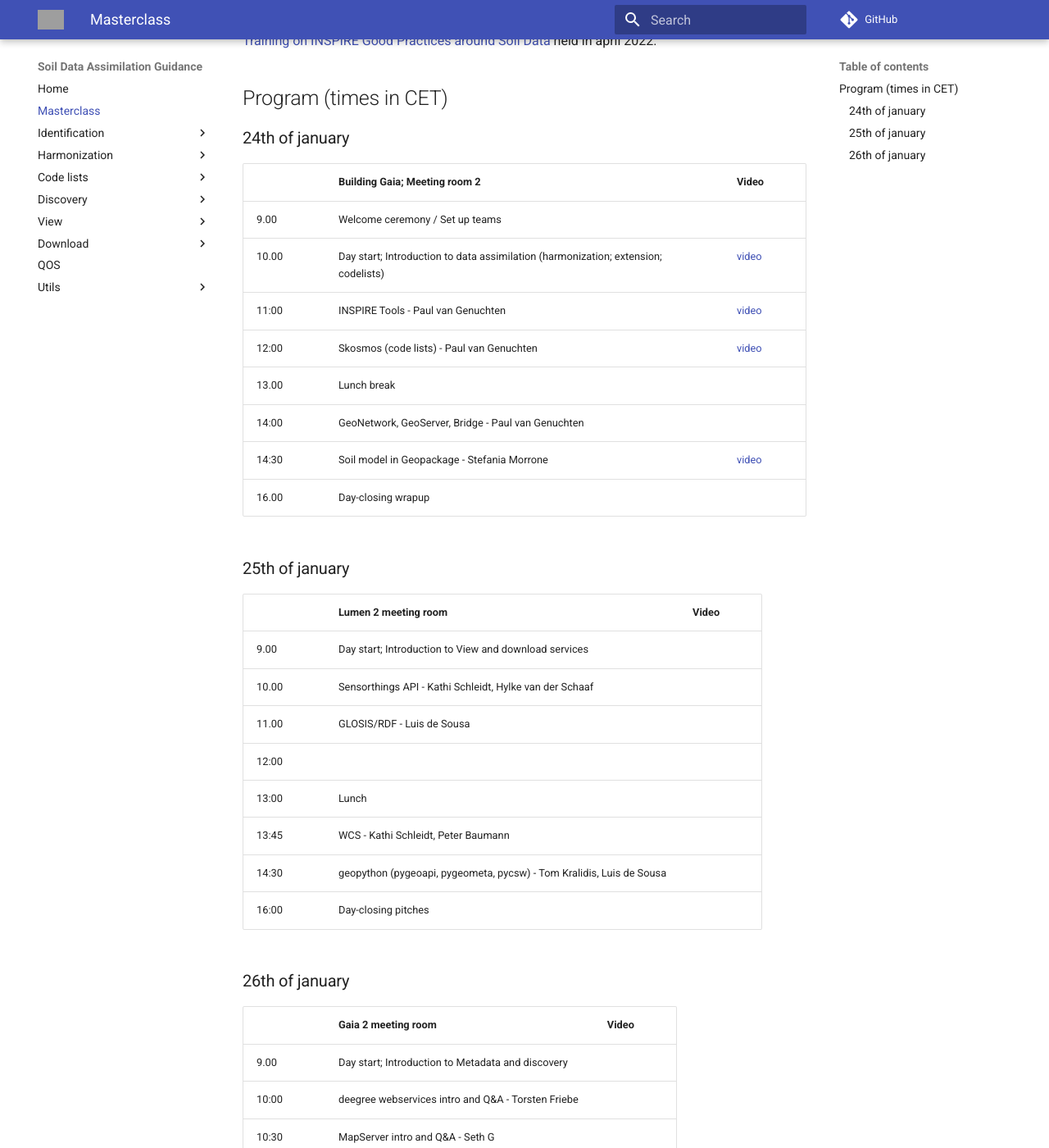
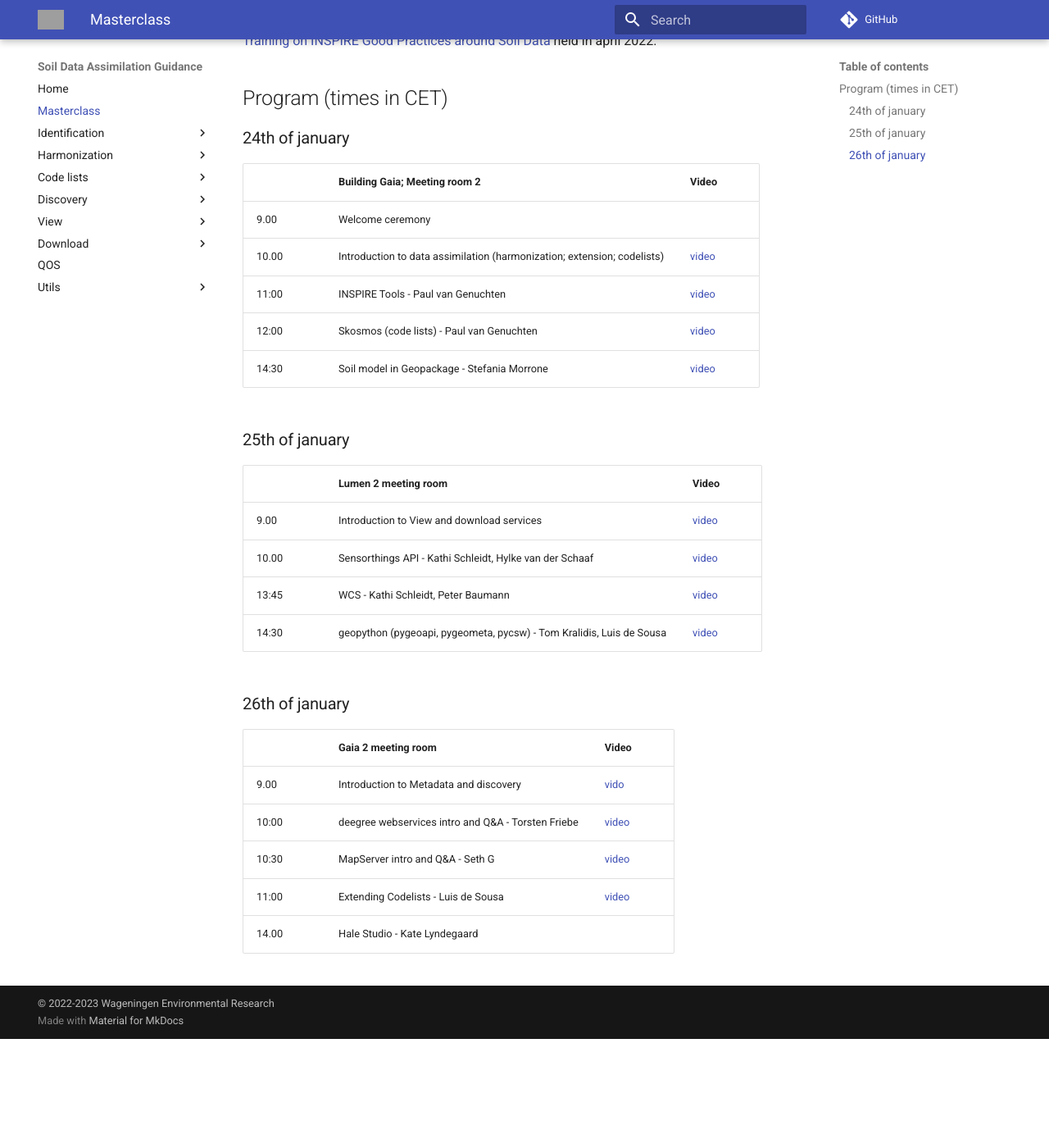
Before and after one commit to ejpsoil/soildata-assimilation-guidance, an MkDocs documentation site: the page built from docs/masterclass/index.md, in a window 1280 px wide and 1400 px high, scrolled down 194 px. Shown: the whole window at 82% size. Built offline with MkDocs 1.6.1 and Material for MkDocs 9.7.7, drawn with Linux system fonts in a browser that asks for light colours; comment, search, counter and statistics services are not loaded; after the commit the page ends 1461 px from its top, so only the background shows below that; some of the changed text lies outside the part shown; grey boxes are pictures that could not be loaded.

Commit message:
update video links

```diff
--- a/docs/masterclass/index.md
+++ b/docs/masterclass/index.md
@@ -10,38 +10,29 @@ the [Training on INSPIRE Good Practices around Soil Data](./edition-2022.md) hel
 
 |  | Building Gaia; Meeting room 2 | Video |
 | --- | --- | --- |
-| 9.00 | Welcome ceremony / Set up teams |  |
-| 10.00 | Day start; Introduction to data assimilation (harmonization; extension; codelists) | [video](https://wur.yuja.com/V/Video?v=430847&node=1937918&a=83533229&autoplay=1) |
+| 9.00 | Welcome ceremony |  |
+| 10.00 | Introduction to data assimilation (harmonization; extension; codelists) | [video](https://wur.yuja.com/V/Video?v=430847&node=1937918&a=83533229&autoplay=1) |
 | 11:00 | INSPIRE Tools - Paul van Genuchten | [video](https://wur.yuja.com/V/Video?v=430878&node=1938063&a=187273784&autoplay=1) |
 | 12:00 | Skosmos (code lists) - Paul van Genuchten | [video](https://wur.yuja.com/V/Video?v=430881&node=1938074&a=143339043&autoplay=1) |
-| 13.00 | Lunch break |  |
-| 14:00 | GeoNetwork, GeoServer, Bridge - Paul van Genuchten |  |
 | 14:30 | Soil model in Geopackage - Stefania Morrone  | [video](https://wur.yuja.com/V/Video?v=430869&node=1938006&a=184498297&autoplay=1) |
-| 16.00 | Day-closing wrapup |  |
+
 
 ### 25th of january
 
 | | Lumen 2 meeting room |Video |
 | --- | --- | --- |
-| 9.00 | Day start; Introduction to View and download services | |
-| 10.00 | Sensorthings API - Kathi Schleidt, Hylke van der Schaaf | |
-| 11.00 | GLOSIS/RDF - Luis de Sousa |  |
-| 12:00 | | |
-| 13:00 | Lunch | |
-| 13:45 | WCS - Kathi Schleidt, Peter Baumann | |
-| 14:30 | geopython (pygeoapi, pygeometa, pycsw) - Tom Kralidis, Luis de Sousa |   |
-| 16:00 | Day-closing pitches |  |
+| 9.00 | Introduction to View and download services | [video](https://wur.yuja.com/v/ejp-sda-view-download) |
+| 10.00 | Sensorthings API - Kathi Schleidt, Hylke van der Schaaf | [video](https://wur.yuja.com/v/ejp-sda-sta) |
+| 13:45 | WCS - Kathi Schleidt, Peter Baumann | [video](https://wur.yuja.com/v/ejp-sda-wcs) |
+| 14:30 | geopython (pygeoapi, pygeometa, pycsw) - Tom Kralidis, Luis de Sousa | [video](https://wur.yuja.com/v/ejp-sda-geopython)  |
+
 
 ### 26th of january
 
 | | Gaia 2 meeting room | Video |
 | --- | --- | ---|
-| 9.00 | Day start; Introduction to Metadata and discovery |  |
-| 10:00 | deegree webservices intro and Q&A - Torsten Friebe |  |
-| 10:30 | MapServer intro and Q&A - Seth G |  |
-| 11:00 | A pythonic metadata workflow - Paul van Genuchten |   |
-| 12:00 | STA-WCS Q&A - Kathi Schleidt | |
-| 13.00 | Lunch | |
+| 9.00 | Introduction to Metadata and discovery | [vido](https://wur.yuja.com/v/ejp-sda-metadata) |
+| 10:00 | deegree webservices intro and Q&A - Torsten Friebe | [video](https://wur.yuja.com/v/ejp-sda-deegree) |
+| 10:30 | MapServer intro and Q&A - Seth G | [video](https://wur.yuja.com/v/ejp-sda-mapserver) |
+| 11:00 | Extending Codelists - Luis de Sousa | [video](https://wur.yuja.com/v/ejp-sda-codelists)  |
 | 14.00 | Hale Studio - Kate Lyndegaard |  |
-| 15.00 | Presentation of the results |  |
-| 16.00 | Evaluation and drinks |  |
```
